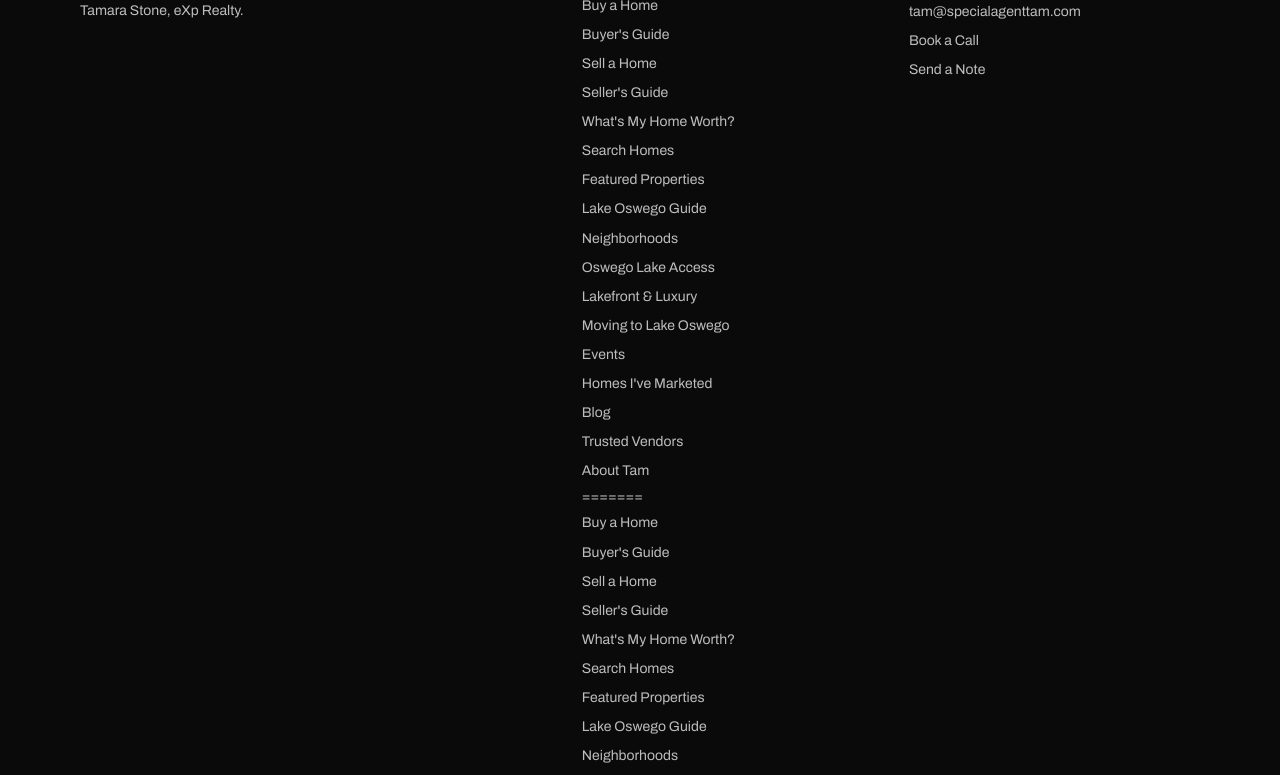
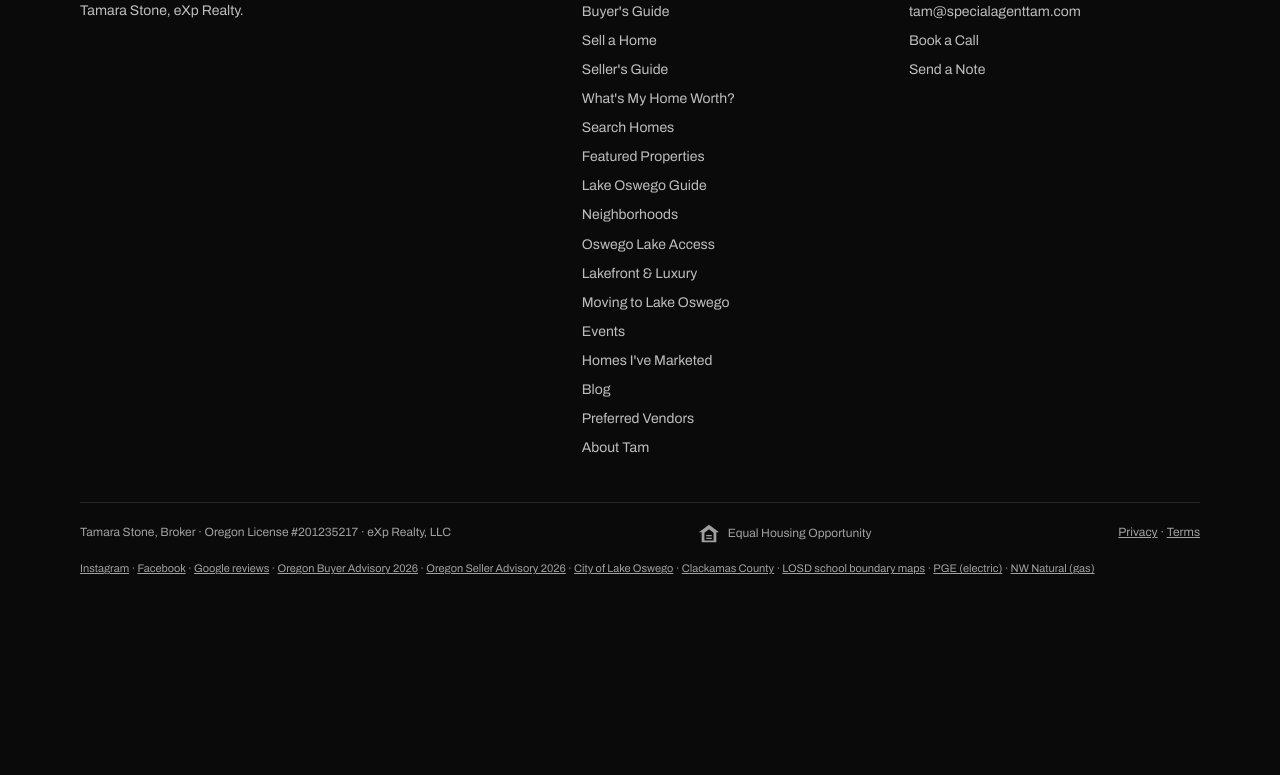
Before and after one commit to specialagenttam/buyerguide, a plain HTML site: page blog/buying-in-lake-oswego-this-winter/index.html in a window 1280 px wide. Shown: the part 3710-4485 px from the top of the page. After the commit the page ends 4329 px from the top, so only its background shows below. Drawn offline with Linux system fonts and the light colour scheme.

Commit message:
Fix merge: take live version of winter blog
Co-Authored-By: Claude Opus 5.5 <noreply@anthropic.com>
Claude-Session: https://claude.ai/code/session_01PnodmYexxdBGd64vXpFqzS

```diff
--- a/blog/buying-in-lake-oswego-this-winter/index.html
+++ b/blog/buying-in-lake-oswego-this-winter/index.html
@@ -107,11 +107,7 @@
       </div>
       <div>
         <h4>Explore</h4>
-<<<<<<< HEAD
-        <a href="/buy/">Buy a Home</a><a href="/buyers-guide/">Buyer's Guide</a><a href="/sell/">Sell a Home</a><a href="/sellers-guide/">Seller's Guide</a><a href="/home-value/">What's My Home Worth?</a><a href="/search/">Search Homes</a><a href="/search/#featured">Featured Properties</a><a href="/lake-oswego/">Lake Oswego Guide</a><a href="/neighborhoods/">Neighborhoods</a><a href="/oswego-lake-access/">Oswego Lake Access</a><a href="/lakefront-luxury-homes/">Lakefront &amp; Luxury</a><a href="/relocating-to-lake-oswego/">Moving to Lake Oswego</a><a href="/whats-happening/">Events</a><a href="/listings/">Homes I've Marketed</a><a href="/blog/">Blog</a><a href="/vendors/">Trusted Vendors</a><a href="/about/">About Tam</a>
-=======
         <a href="/buy/">Buy a Home</a><a href="/buyers-guide/">Buyer's Guide</a><a href="/sell/">Sell a Home</a><a href="/sellers-guide/">Seller's Guide</a><a href="/home-value/">What's My Home Worth?</a><a href="/search/">Search Homes</a><a href="/search/#featured">Featured Properties</a><a href="/lake-oswego/">Lake Oswego Guide</a><a href="/neighborhoods/">Neighborhoods</a><a href="/oswego-lake-access/">Oswego Lake Access</a><a href="/lakefront-luxury-homes/">Lakefront &amp; Luxury</a><a href="/relocating-to-lake-oswego/">Moving to Lake Oswego</a><a href="/whats-happening/">Events</a><a href="/listings/">Homes I've Marketed</a><a href="/blog/">Blog</a><a href="/vendors/">Preferred Vendors</a><a href="/about/">About Tam</a>
->>>>>>> origin/main
       </div>
       <div>
         <h4>Talk to Tam</h4>
```
